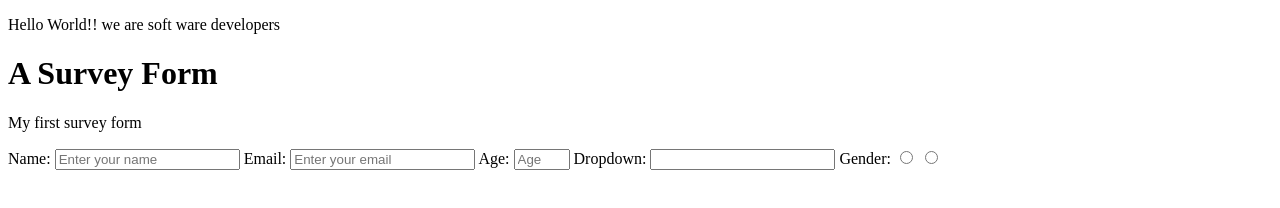
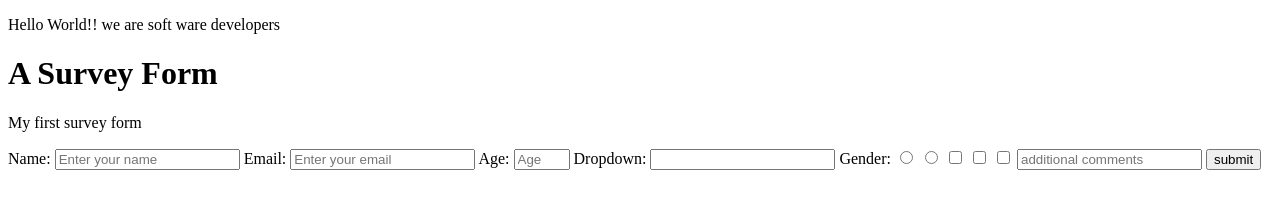
Before and after one commit to c3c1l1a/New-cecilia-and-emma, a plain HTML site: page index.html in a window 1280 px wide. Drawn offline with Linux system fonts and the light colour scheme.

Commit message:
additional comments

```diff
--- a/index.html
+++ b/index.html
@@ -37,6 +37,11 @@
       <label> Gender: </label>
       <input type="radio" name="gender"/>
       <input type="radio" name="gender"/>
+      <input type="checkbox" value="married"/>
+      <input type="checkbox" value="single"/>
+      <input type="checkbox" value="divorced"/>
+      <input type="textarea" placeholder="additional comments"/>
+      <input id="submit" value="submit" type="submit"/>
     </form>
     <script  src="js/index.js"></script>
   </body>
```
